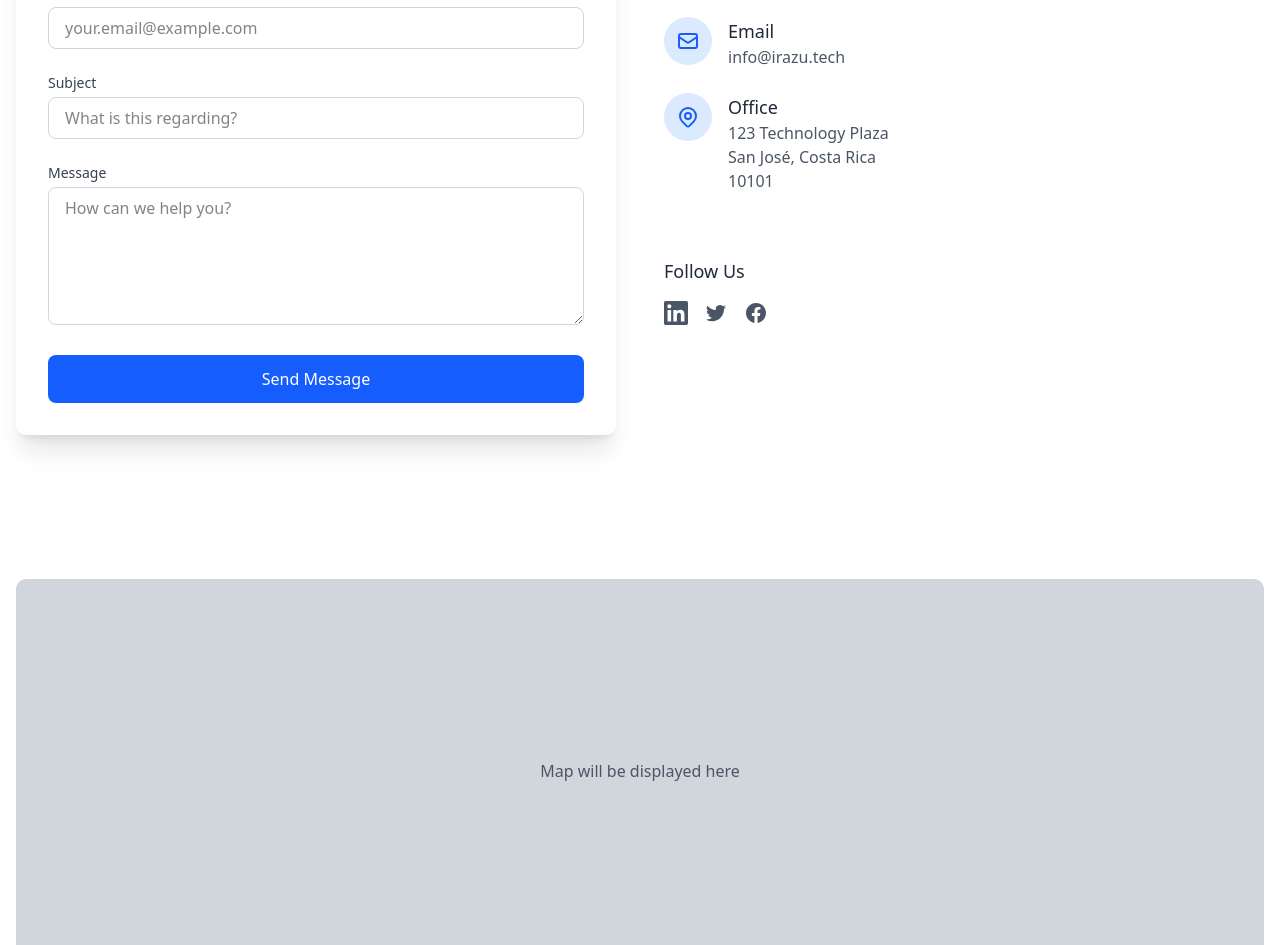
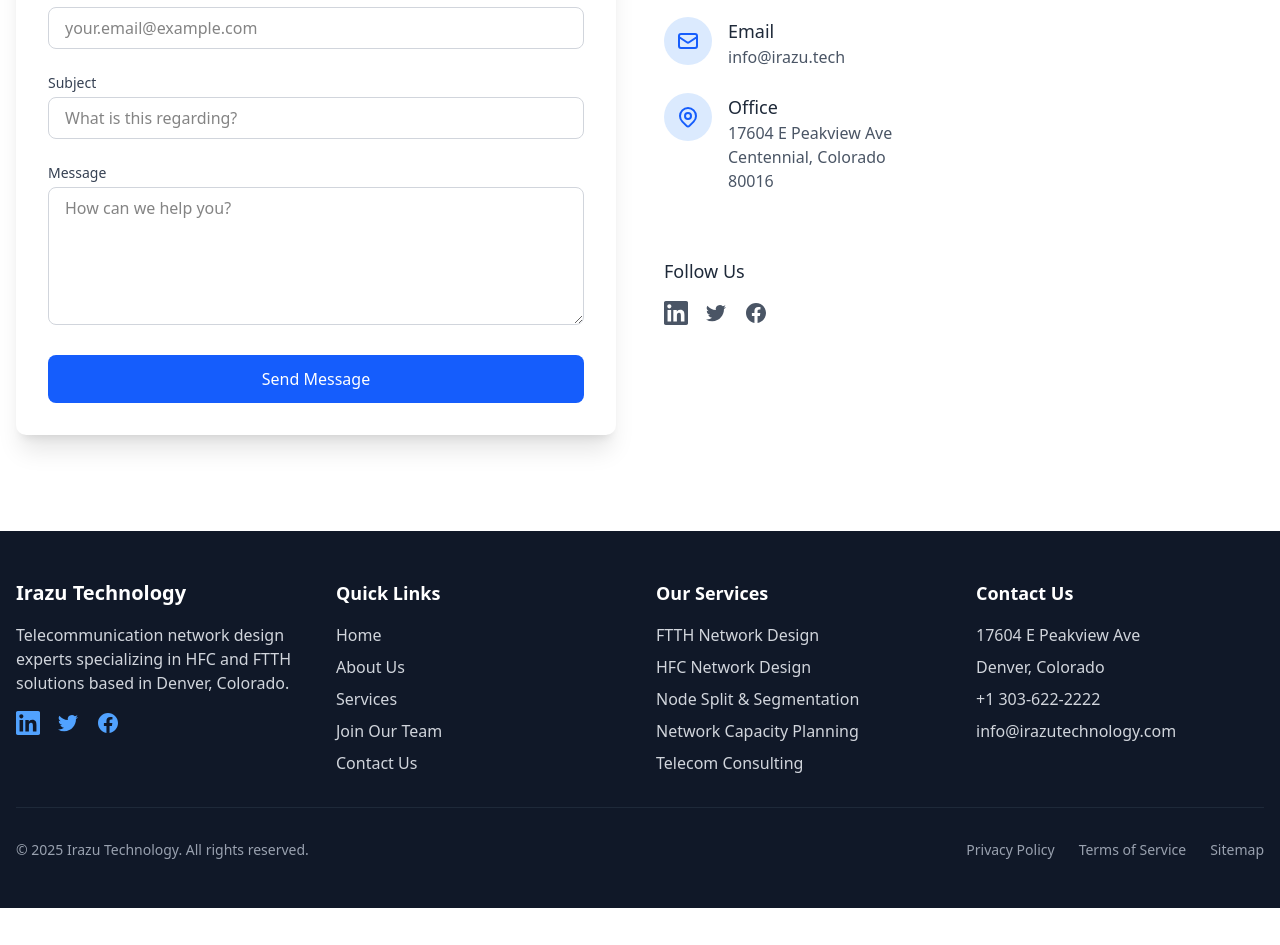
Before and after one commit to Yoryoboy/irazuwebts, a React (Vite) app: page /contact in a window 1280 px wide. Shown: the part 727-1672 px from the top of the page. After the commit the page ends 1635 px from the top, so only its background shows below. Built offline with nearby package versions, Linux system fonts and the light colour scheme.

Commit message:
Fixed Contacts, removed maps

```diff
--- a/src/features/contact/Contact.tsx
+++ b/src/features/contact/Contact.tsx
@@ -250,11 +250,11 @@
                       Office
                     </h3>
                     <p className="text-gray-600">
-                      123 Technology Plaza
+                      17604 E Peakview Ave
                       <br />
-                      San José, Costa Rica
+                      Centennial, Colorado
                       <br />
-                      10101
+                      80016
                     </p>
                   </div>
                 </div>
@@ -310,16 +310,16 @@
       </section>
 
       {/* Map Section */}
-      <section className="py-12">
+      {/* <section className="py-12">
         <div className="container mx-auto px-4">
-          <div className="bg-gray-200 h-96 rounded-lg overflow-hidden">
-            {/* Replace with actual map component or embed */}
-            <div className="w-full h-full flex items-center justify-center bg-gray-300">
+          <div className="bg-gray-200 h-96 rounded-lg overflow-hidden"> */}
+      {/* Replace with actual map component or embed */}
+      {/* <div className="w-full h-full flex items-center justify-center bg-gray-300">
               <p className="text-gray-600">Map will be displayed here</p>
             </div>
           </div>
         </div>
-      </section>
+      </section> */}
     </>
   );
 }
--- a/src/features/join/Join.tsx
+++ b/src/features/join/Join.tsx
@@ -18,10 +18,8 @@
       {/* Coming Soon Message */}
       <section className="py-16 md:py-24">
         <div className="container mx-auto px-4 text-center">
-          <h2 className="text-3xl font-bold text-gray-800 mb-6">Coming Soon</h2>
           <p className="text-xl text-gray-600 mb-8">
-            We're currently working on this page. Please check back later for
-            job opportunities.
+            Please check back later for job opportunities.
           </p>
           <a
             href="/contact"
```
Also changed, not shown: 1 other file (tests, documents, lock files or other folders).
